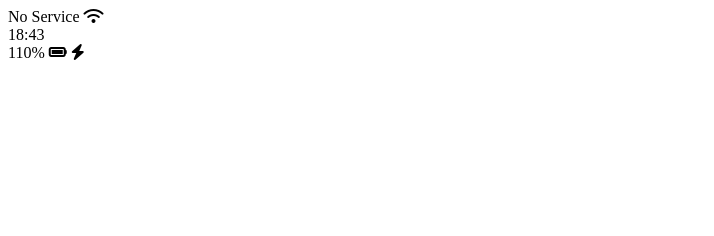
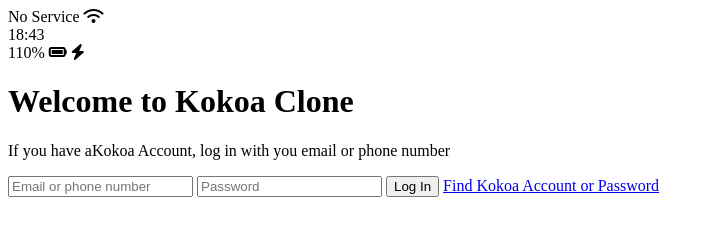
Before and after one commit to yulfather/kokoa-clone, a plain HTML site: page index.html in a window 1280 px wide. Shown: the whole page, without its empty margins (0-714 px from the left). Drawn offline with Linux system fonts and the light colour scheme.

Commit message:
6.4 Sign Up Screen part Two

```diff
--- a/index.html
+++ b/index.html
@@ -7,7 +7,7 @@
   <title>Wellcome to Kokoa</title>
 </head>
 <body>
-  <div id="status-bar">
+  <div class="status-bar">
     <div class="status-bar__column">
       <span>No Service</span>
       <i class="fas fa-wifi"></i>
@@ -24,6 +24,22 @@
       <!-- lightning icon -->
     </div>
   </div>
+
+  <header class="welcome-header">
+    <h1 class="welcome-header__title">Welcome to Kokoa Clone</h1>
+    <p class="welcome-header__text">
+      If you have aKokoa Account, log in with you email or phone number
+    </p>
+  </header>
+
+  <form id="login-form">
+    <input type="text" placeholder="Email or phone number" />
+    <input type="password" placeholder="Password" />
+    <input type="submit" value="Log In" />
+    <a href="#">Find Kokoa Account or Password</a>
+  </form>
+
+
   <script src="https://kit.fontawesome.com/04bf23237f.js" crossorigin="anonymous"></script>
 </body>
 </html>
```
